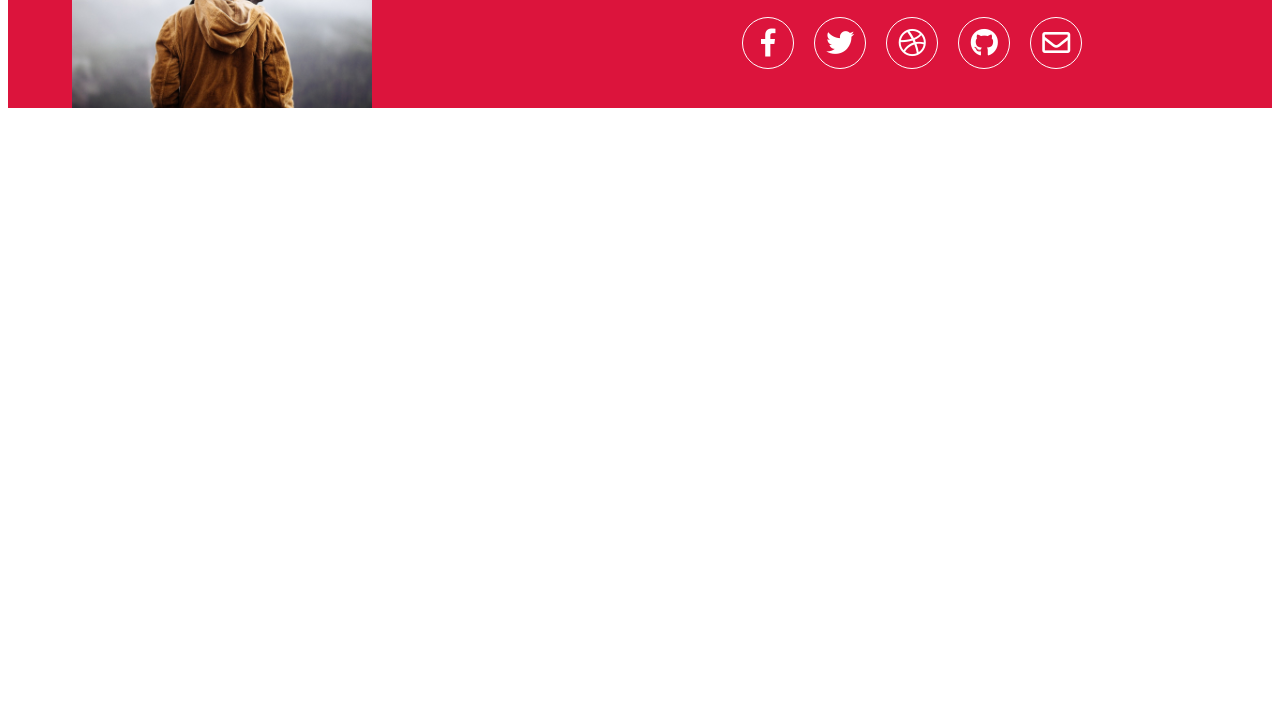
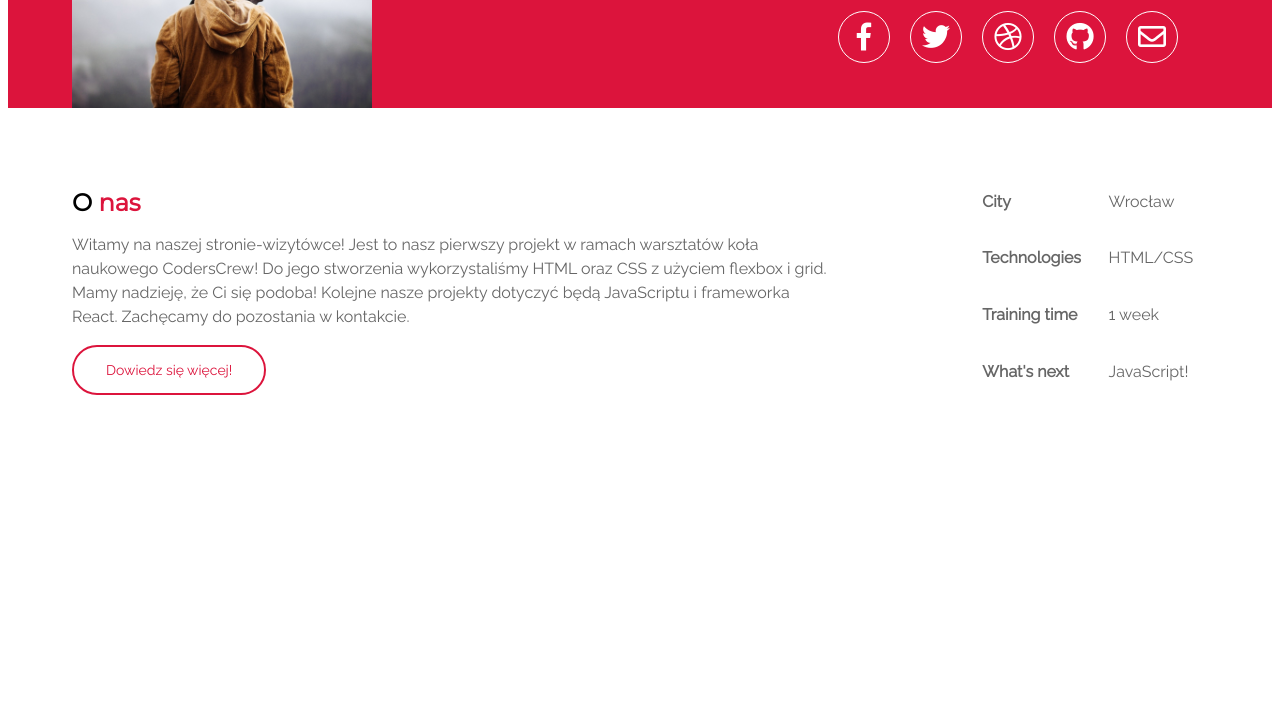
Before and after one commit to pietruszka/cc_proj1, a plain HTML site: page index.html in a window 1280 px wide. Shown: the part 150-866 px from the top of the page. Drawn offline with Linux system fonts and the light colour scheme.

Commit message:
Ukonczony top i bottom

```diff
--- a/index.html
+++ b/index.html
@@ -7,6 +7,8 @@
     <link rel="stylesheet" href="./style.css" />
     <link href="https://fonts.googleapis.com/css?family=Lobster" rel="stylesheet">
     <link href="https://use.fontawesome.com/releases/v5.0.8/css/all.css" rel="stylesheet">
+    <link href="https://fonts.googleapis.com/css?family=Montserrat" rel="stylesheet">
+    <link href="https://fonts.googleapis.com/css?family=Raleway" rel="stylesheet">
     <title>Team5</title>
 </head>
 
@@ -19,7 +21,7 @@
 
 
                <h1 id="heading1">We are Team5</h1>
-               <h2 id="heading2">CodersCrew number 1 team</h2>
+               <h2 id="heading2">Paweł Charazinski &amp; Weronika Gejzler</h2>
                <div class="nav">
 
                 <div class="nav-item">
@@ -46,9 +48,33 @@
         </div>
 
         <div id="bottom">
-            <div id="about"></div>
-            <div id="details"></div>
+            <div id="about">
+<h1 id="h_about">O <span style="color:crimson">nas</span></h1>
+<p id="p_about">Witamy na naszej stronie-wizytówce! Jest to nasz pierwszy projekt w ramach warsztatów koła naukowego CodersCrew! Do jego stworzenia wykorzystaliśmy HTML oraz CSS z użyciem flexbox i grid. Mamy nadzieję, że Ci się podoba! Kolejne nasze projekty dotyczyć będą JavaScriptu i frameworka React. Zachęcamy do pozostania w kontakcie.</p>
+<div id="button">Dowiedz się więcej!</div>
 
+
+            </div>
+            <div id="details">
+<table>
+    <tr>
+        <td class="table"><b>City</b></td>
+        <td class="table">Wrocław</td>
+    </tr>
+    <tr>
+        <td class="table"><b>Technologies</b></td>
+        <td class="table">HTML/CSS</td>
+    </tr>
+    <tr>
+        <td class="table"><b>Training time</b></td>
+        <td class="table">1 week</td>
+    </tr>
+    <tr>
+        <td class="table"><b>What's next</b></td>
+        <td class="table">JavaScript!</td>
+    </tr>
+</table>
+</div>
         </div>
 
     </div>
--- a/style.css
+++ b/style.css
@@ -4,7 +4,7 @@
 }
 #top{
     display: grid;
-    grid-template-columns: 3fr 4fr ;
+    grid-template-columns: 3fr auto ;
     grid-template-rows: 250px;
     grid-gap: 5px;
     background-color: crimson;
@@ -36,9 +36,9 @@
    }
    #heading2 {
 
-    font-size: 20px;
+    font-size: 15px;
     font-weight: 100;
-        font-family: 'Lobster';
+    font-family:  Montserrat;
     text-align: center;
     margin: 0%;
     opacity: 0.9;
@@ -93,32 +93,55 @@
 
 #bottom{
     display: grid;
-    grid-template-columns: 4fr 2fr;
+    grid-template-columns: 4fr auto;
     grid-template-rows: 600px;
     grid-gap: 5px;
 
 }
 #about{
+   margin: 5vw;
+}
+#h_about{
+   font-family:  Montserrat;
+    font-style: Bold;
+    font-size: 24px;
+        text-align: Left;
+        line-height: 29px;
 
 }
-#details{
+#p_about{
+   color: #666666;
+   Font-Family: Raleway;
+Font-Style: Regular;
+Font-Size: 16px;
+Line-Height: 24px;
+Align: Left;
+}
+#button{
+    border: 2px solid crimson;
+    border-radius: 25px;
+    background-color: white;
+    color: crimson;
 
+    padding: 15px 32px;
+    text-align: center;
+    text-decoration: none;
+    display: inline-block;
+    font-size: 14px;
+    Font-Family: Raleway;
 }
 
 
 
-
-
-
-/*
-
-
-.nav1{
-    display: block;
-    background-color: rgba(red, green, blue, alpha);
-    grid-area: 1/2/2/4;
-    min-width: 250px
-
+#details{
+    margin: 5vw;
+    color: #666666;
+    Font-Family: Raleway;
+ Font-Style: Regular;
+ Font-Size: 16px;
+ Line-Height: 29px;
+ Align: Left;
 }
-
- */
+.table{
+    padding: 1vw;
+}
```
Also changed, not shown: Montserrat/Montserrat-Regular.ttf (added), Raleway/Raleway-Regular.ttf (added).
